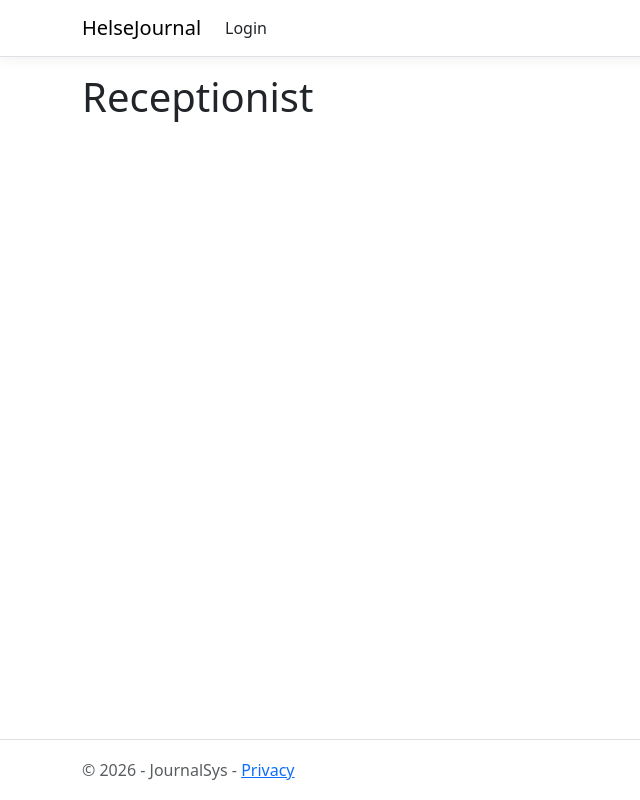
After one commit to Ellie-404/Ridgetech-Solitions-JournalSys, an ASP.NET Core app: page /Receptionist/MainPageReceptionist in a window 1280 px wide. The commit adds this page. Shown: the whole page, without its empty margins (0-640 px from the left). Run offline with ASP.NET Core 8, Linux system fonts and the light colour scheme; style sheets or scripts are compiled from the project's sources.

Commit message:
main pages

```diff
--- a/Pages/Pasient/Resept.cshtml.cs
+++ b/Pages/Admin/MainPageAdmin.cshtml.cs
@@ -1,9 +1,9 @@
 using Microsoft.AspNetCore.Mvc;
 using Microsoft.AspNetCore.Mvc.RazorPages;
 
-namespace JournalSys.Pages.Pasient
+namespace JournalSys.Pages.Admin
 {
-    public class ReseptModel : PageModel
+    public class MainPageAdminModel : PageModel
     {
         public void OnGet()
         {
--- a/Pages/Index.cshtml
+++ b/Pages/Index.cshtml
@@ -13,4 +13,8 @@
     <div><a href="/Resept">Resepter</a></div>
     <div><a href="/Timebestilling">Timebestilling</a></div>
     <div><a href="/Profile">Profil</a></div>
+    <a class="nav-link text-dark" asp-area="" asp-page="Receptionist/MainPageReceptionist">StarsideSekretær</a>
+    <a class="nav-link text-dark" asp-area="" asp-page="Lege/MainPageDR">StarsideLege</a>
+    <a class="nav-link text-dark" asp-area="" asp-page="Admin/MainPageAdmin">StarsideAdmin</a>
+
 </div>
--- a/Pages/Shared/SkrivebordLege.cshtml.cs
+++ b/Pages/Lege/MainPageDR.cshtml.cs
@@ -1,9 +1,9 @@
 using Microsoft.AspNetCore.Mvc;
 using Microsoft.AspNetCore.Mvc.RazorPages;
 
-namespace JournalSys.Pages.Shared
+namespace JournalSys.Pages.Lege
 {
-    public class SkrivebordLegeModel : PageModel
+    public class MainPageDRModel : PageModel
     {
         public void OnGet()
         {
--- a/Pages/Login.cshtml
+++ b/Pages/Login.cshtml
@@ -18,7 +18,3 @@
         <button type="submit" class="btn btn-primary">Login</button>
     </form>
 </div>
-
-<button id="login-pasient" type="submit" class="btn btn-primary">Login Pasient</button>
-<button id="login-lege" type="submit" class="btn btn-primary">Login Lege</button>
-<button id="login-admin" type="submit" class="btn btn-primary">Login Admin</button>
--- /dev/null
+++ b/Pages/Receptionist/MainPageReceptionist.cshtml
@@ -0,0 +1,7 @@
+@page
+@model JournalSys.Pages.Receptionist.MainPageReceptionistModel
+@{
+}
+<div>
+    <h1>Receptionist</h1>
+</div>
--- a/Pages/Shared/SkrivebordPasient.cshtml.cs
+++ b/Pages/Receptionist/MainPageReceptionist.cshtml.cs
@@ -1,9 +1,9 @@
 using Microsoft.AspNetCore.Mvc;
 using Microsoft.AspNetCore.Mvc.RazorPages;
 
-namespace JournalSys.Pages.Shared
+namespace JournalSys.Pages.Receptionist
 {
-    public class SkrivebordPasientModel : PageModel
+    public class MainPageReceptionistModel : PageModel
     {
         public void OnGet()
         {
--- a/Pages/Shared/SkrivebordAdmin.cshtml
+++ /dev/null
@@ -1,4 +0,0 @@
-@page
-@model JournalSys.Pages.Shared.SkrivebordAdminModel
-@{
-}
--- a/Pages/Shared/SkrivebordLege.cshtml
+++ /dev/null
@@ -1,4 +0,0 @@
-@page
-@model JournalSys.Pages.Shared.SkrivebordLegeModel
-@{
-}
--- a/Pages/Shared/SkrivebordPasient.cshtml
+++ /dev/null
@@ -1,4 +0,0 @@
-@page
-@model JournalSys.Pages.Shared.SkrivebordPasientModel
-@{
-}
--- a/Pages/Shared/_Layout.cshtml
+++ b/Pages/Shared/_Layout.cshtml
@@ -32,6 +32,8 @@
         <main role="main" class="pb-3">
             @RenderBody()
         </main>
+
+
     </div>
 
     <footer class="border-top footer text-muted">
--- a/Program.cs
+++ b/Program.cs
@@ -3,12 +3,16 @@ using JournalSys.Data;
 
 var builder = WebApplication.CreateBuilder(args);
 
+// TODO: skru på AuthorizeFolder igjen når innlogging er klar osv
+
 builder.Services.AddRazorPages(options =>
 {
+    /*
     options.Conventions.AuthorizeFolder("/Pasient");
     options.Conventions.AuthorizeFolder("/Lege");
     options.Conventions.AuthorizeFolder("/Admin");
     options.Conventions.AllowAnonymousToPage("/Login");
+    */
 });
 
 builder.Services.AddAuthentication("Cookies")
```
Also changed, not shown: Pages/Admin/MainPageAdmin.cshtml (added, +8 -0 lines), Pages/Lege/MainPageDR.cshtml (added, +7 -0 lines), Pages/Pasient/Resept.cshtml (deleted, +0 -16 lines), Pages/Shared/SkrivebordAdmin.cshtml.cs (deleted, +0 -12 lines), 2 other files.
